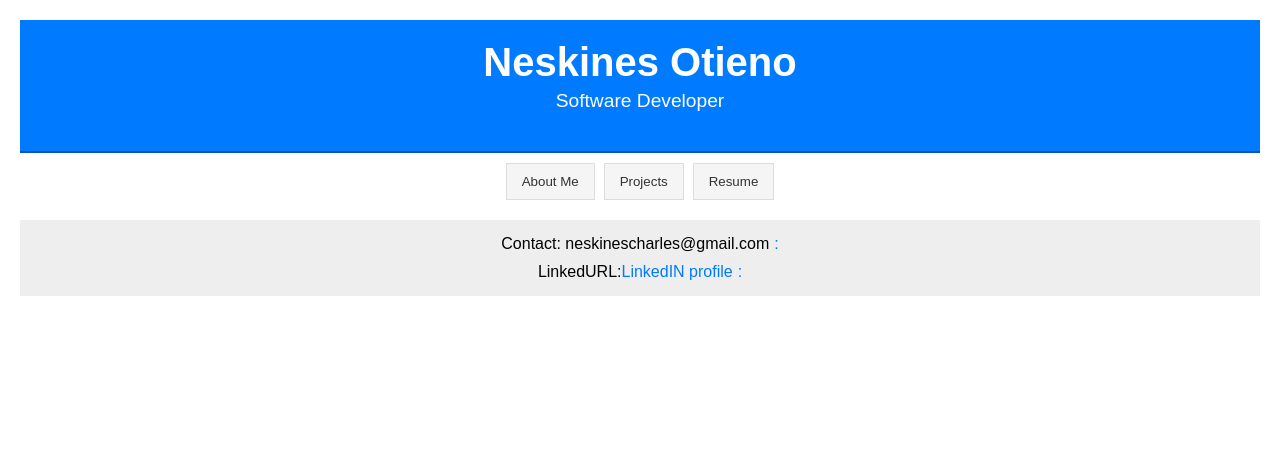
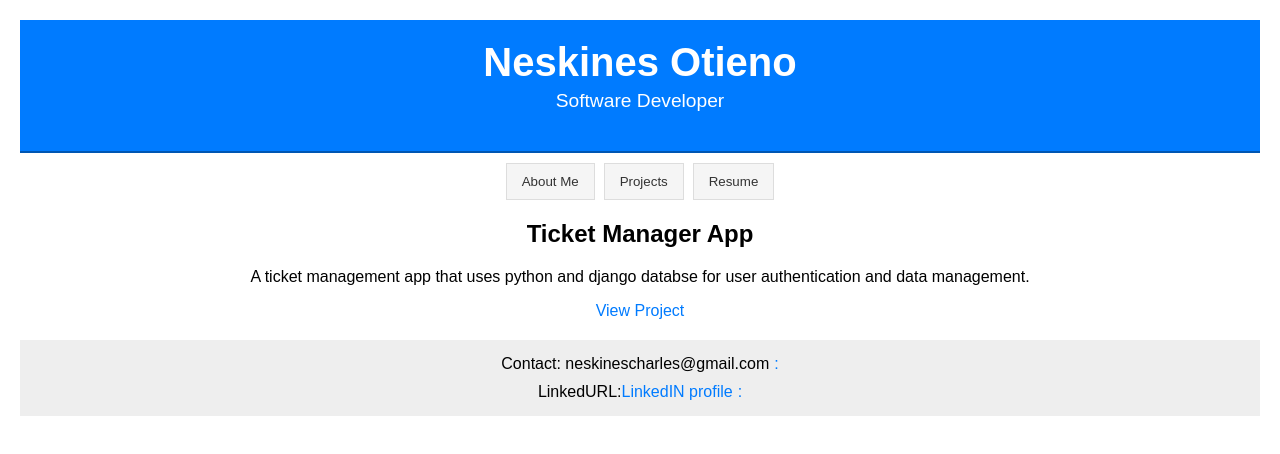
Before and after one commit to neski321/my-website, a React (Create React App) app: page /projects/1 in a window 1280 px wide. Shown: the top 454 px of the page. Built offline with nearby package versions, Linux system fonts and the light colour scheme.

Commit message:
Editted project board styling and added projectgrid

```diff
--- a/src/components/Portfolio.js
+++ b/src/components/Portfolio.js
@@ -1,28 +1,23 @@
-import React, { useState } from 'react';
+import React from 'react';
 import { BrowserRouter as Router, Route, Link, Routes } from 'react-router-dom';
-import Project from './Project';
 import Resume from './Resume';
 import Tab from './tab';
 import AboutMe from './AboutMe';
+import ProjectDetails from './ProjectDetails';
+import ProjectsGrid from './ProjectsGrid';
 
 const projects = [
   {
     title: 'Online Art gallery',
-    description: 'A web-based online art gallery database using ReactJS and mongoDB for user authentication and data management.',
-    link: 'https://assign6-pvmw.vercel.app/',
   },
   {
     title: 'Ticket Manager App',
-    description: 'A ticket management app that uses python and django databse for user authentication and data management.',
-    link: 'https://example.com/project2',
   },
   {
     title: 'Positive messaging board app',
-    description: 'a simple web page that utilizes python and flask to give users an opportunity to post inspirational messages and share them with their friends.',
-    link: 'https://example.com/project3',
   },
-  // Add more projects as needed
 ];
+
 
 const Portfolio = () => {
   return (
@@ -41,6 +36,7 @@ const Portfolio = () => {
         </div>
         <Routes>
           <Route path="/projects" element={<ProjectsGrid projects={projects} />} />
+          <Route path="/projects/:projectId" element={<ProjectDetails />} />
           <Route path="/resume" element={<Resume />} />
           <Route path="/about" element={<AboutMe />} />
         </Routes>
@@ -49,14 +45,4 @@ const Portfolio = () => {
   );
 };
 
-const ProjectsGrid = ({ projects }) => (
-  <div className="projects-grid">
-    {projects.map((project, index) => (
-      <React.Fragment key={index}>
-        <Project {...project} />
-      </React.Fragment>
-    ))}
-  </div>
-);
-
 export default Portfolio;
--- a/src/components/Project.js
+++ b/src/components/Project.js
@@ -12,7 +12,6 @@ const Project = ({ title, description, link }) => (
       <h3>{title}</h3>
       <p>{description}</p>
       <a href={link} target="_blank" rel="noopener noreferrer">
-        View Project
       </a>
     </div>
   </div>
--- a/src/components/ProjectDetails.js
+++ b/src/components/ProjectDetails.js
@@ -1,25 +1,47 @@
 import React from 'react';
 import { useParams } from 'react-router-dom';
 
+const projects = [
+    {
+      title: 'Online Art gallery',
+      description: 'A web-based online art gallery database using ReactJS and mongoDB for user authentication and data management.',
+      link: 'https://assign6-pvmw.vercel.app/',
+    },
+    {
+      title: 'Ticket Manager App',
+      description: 'A ticket management app that uses python and django databse for user authentication and data management.',
+      link: 'https://example.com/project2',
+    },
+    {
+      title: 'Positive messaging board app',
+      description: 'a simple web page that utilizes python and flask to give users an opportunity to post inspirational messages and share them with their friends.',
+      link: 'https://example.com/project3',
+    },
+    // Add more projects as needed
+  ];
+
 const ProjectDetails = () => {
-  const { projectId } = useParams();
+    const { projectId } = useParams(); // Fetch the projectId from the route parameters
+    const projectIndex = parseInt(projectId, 10);
+     const project = projects[projectIndex]; // Fetch the corresponding project details
 
-  // Fetch additional project details based on projectId
-  // Replace this with your actual logic to fetch and display project details
+    // Check if the project exists
+    if (!project) {
+      return <div>Project not found</div>;
+    }
 
-  const projectDetails = {
-    title: `Project ${projectId}`,
-    description: `This is a detailed description for Project ${projectId}.`,
-    // Add more details as needed
+    const { title, description, link } = project;
+
+    return (
+      <div>
+        <h2>{title}</h2>
+        <p>{description}</p>
+        <a href={link} target="_blank" rel="noopener noreferrer">
+          View Project
+        </a>
+      </div>
+    );
   };
 
-  return (
-    <div>
-      <h2>{projectDetails.title}</h2>
-      <p>{projectDetails.description}</p>
-      {/* Render additional project details here */}
-    </div>
-  );
-};
 
 export default ProjectDetails;
--- /dev/null
+++ b/src/components/ProjectsGrid.js
@@ -0,0 +1,17 @@
+import React from 'react';
+import { Link } from 'react-router-dom';
+import Project from './Project';
+
+const ProjectsGrid = ({ projects }) => (
+  <div className="projects-grid">
+    {projects.map((project, index) => (
+      <div className="project" key={index}>
+        <Link to={`/projects/${index}`}>
+          <Project {...project} />
+        </Link>
+      </div>
+    ))}
+  </div>
+);
+
+export default ProjectsGrid;
--- a/src/index.css
+++ b/src/index.css
@@ -148,3 +148,12 @@ a:hover {
   display: flex;
   justify-content: center;
 }
+
+.project a {
+  color: #333; /* Set the color for the link */
+  text-decoration: none; /* Remove the default underline */
+}
+
+.project a:hover {
+  text-decoration: underline; /* Add underline on hover */
+}
```
